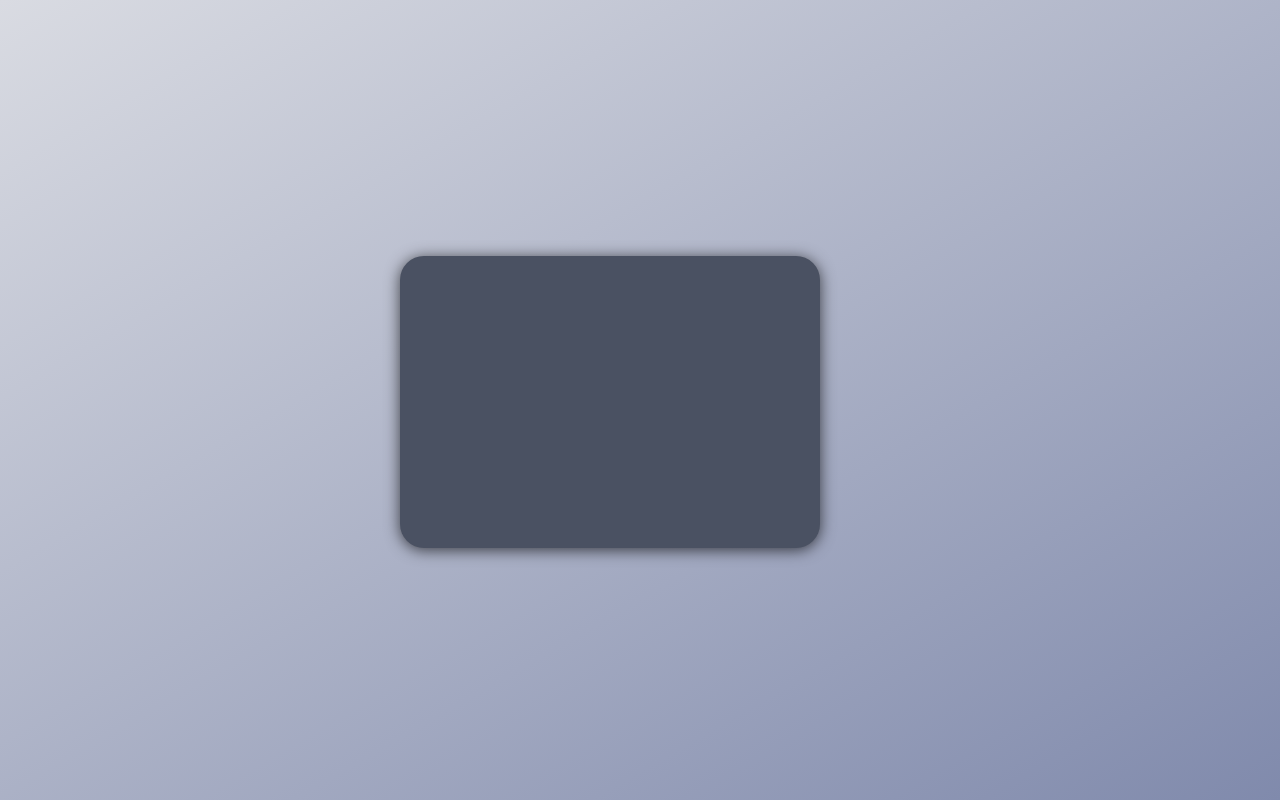
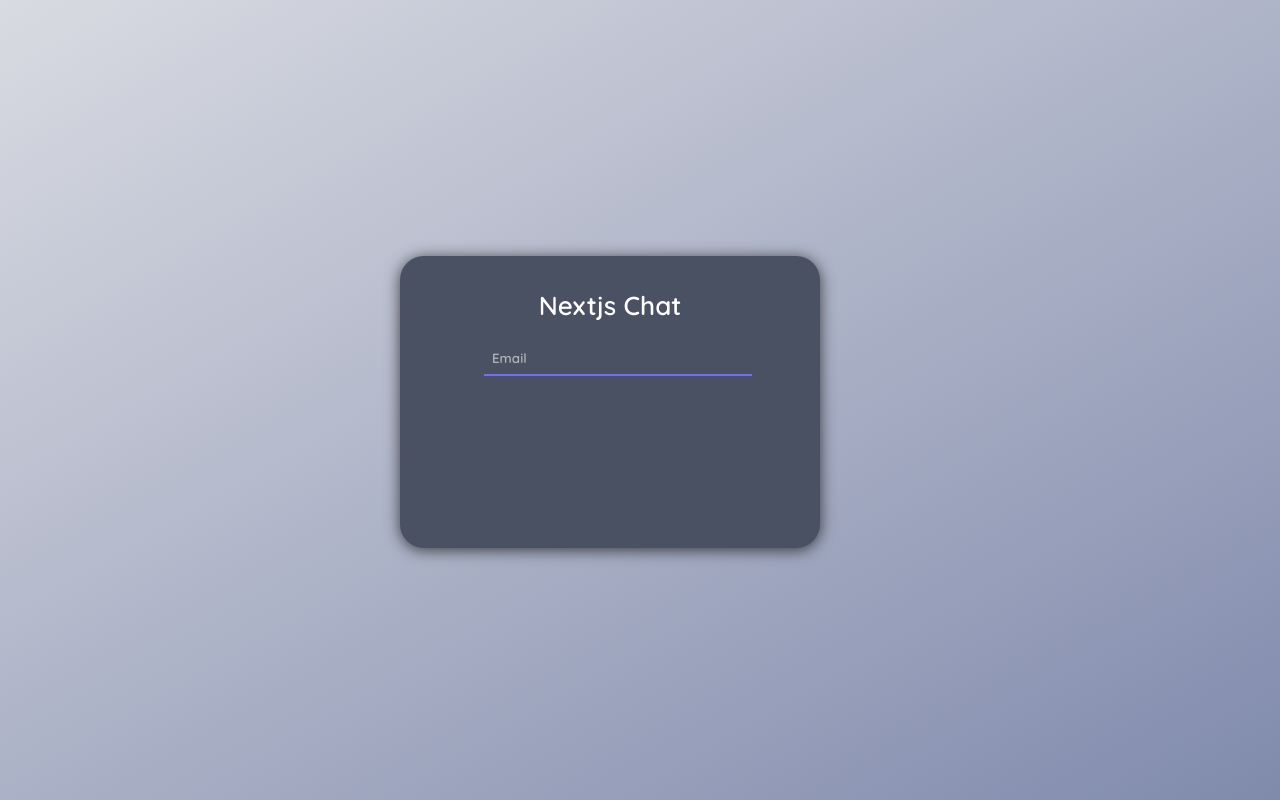
Before and after one commit to amine-omari/Chat-app, a Next.js app: page / in a window 1280 px wide. Built offline with nearby package versions, Linux system fonts and the light colour scheme.

Commit message:
feat: add form to Auth page

```diff
--- a/pages/index.js
+++ b/pages/index.js
@@ -7,7 +7,19 @@ export default function Auth() {
 
   return (
     <div className="background">
-      <div className="auth-container"></div>
+      <div className="auth-container">
+        <form className="auth-form" onSubmit={(e) => e.preventDefault()}>
+          <div className="auth-title">Nextjs Chat</div>
+          <div className="input-container">
+            <input
+              type="text"
+              placeholder="Email"
+              className="text-input"
+              onChange={(e) => setUsername(e.target.value)}
+            />
+          </div>
+        </form>
+      </div>
     </div>
   );
 }
```
